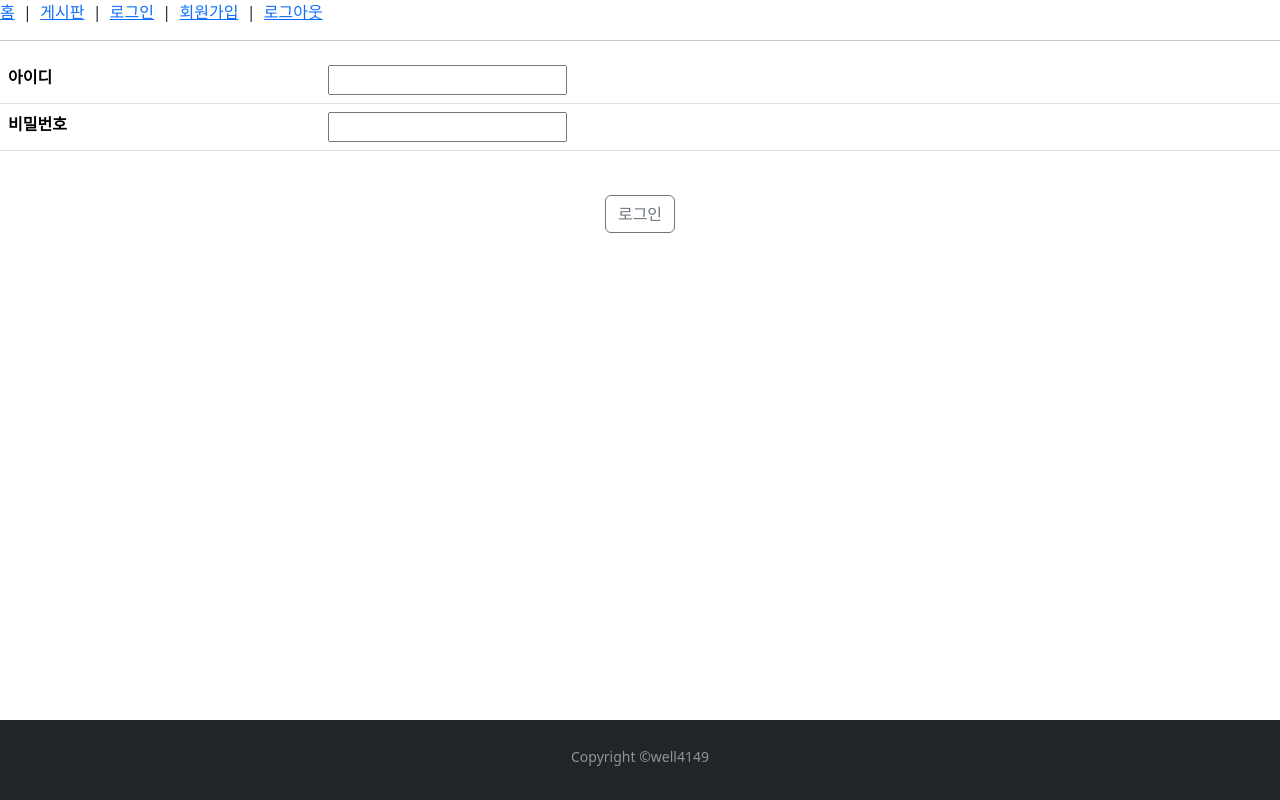
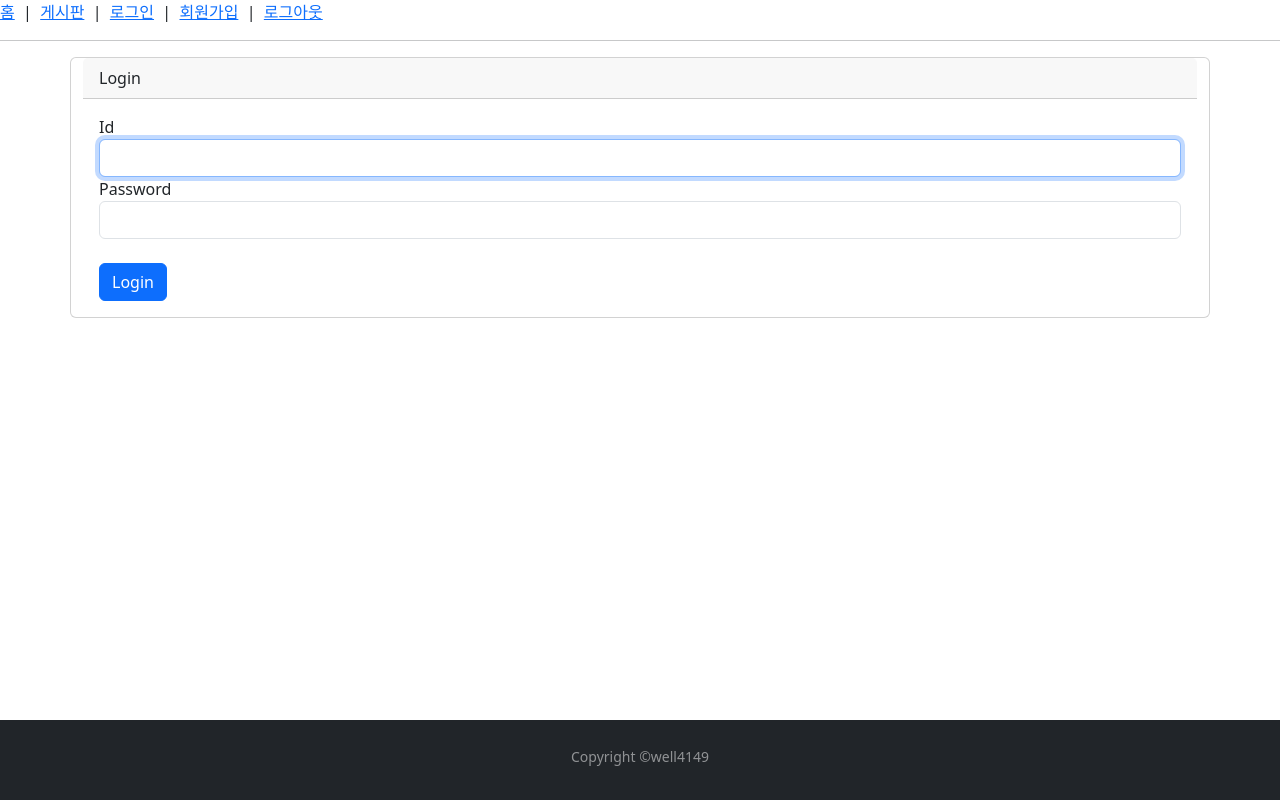
Before and after one commit to well0924/SpringBoot-React, a React (Create React App) app in the folder frontend/: page /login in a window 1280 px wide. Built offline with nearby package versions, Linux system fonts and the light colour scheme.

Commit message:
refactor : 로그인 화면 변경

```diff
--- a/frontend/src/Component/Member/Login.js
+++ b/frontend/src/Component/Member/Login.js
@@ -3,6 +3,7 @@ import {useState, useContext} from "react";
 import { useNavigate } from "react-router-dom";
 import { AuthContext } from "../../Context/AuthProvider";
 import {HttpHeadersContext} from "../../Context/HttpHeaderProvider";
+import Button from "react-bootstrap/Button";
 
 function Login(){
 
@@ -52,28 +53,28 @@ function Login(){
     }
 
     return(
-        <div>
-            <table className="table">
-                <tbody>
-                <tr>
-                    <th className="col-3">아이디</th>
-                    <td>
-                        <input type="text" value={id} onChange={changeId} size="50px" />
-                    </td>
-                </tr>
-
-                <tr>
-                    <th>비밀번호</th>
-                    <td>
-                        <input type="password" value={pwd} onChange={changePwd} size="50px" />
-                    </td>
-                </tr>
-                </tbody>
-            </table>
-            <br/>
-
-            <div className="my-1 d-flex justify-content-center">
-                <button className="btn btn-outline-secondary" onClick={login}><i className="fas fa-sign-in-alt"></i> 로그인</button>
+        <div className="container">
+            <div className="row justify-content-md-center">
+                <div className="card">
+                    <div className="card-header">Login</div>
+                    <div className="card-body">
+                        <form>
+                            <div className="form-group">
+                                <label htmlFor="exampleInputEmail1">Id</label>
+                                <input type="input" className="form-control" aria-describedby="emailHelp"
+                                       autoFocus
+                                       value={id} onChange={changeId}/>
+                            </div>
+                            <div className="form-group">
+                                <label htmlFor="exampleInputPassword1">Password</label>
+                                <input type="password" className="form-control" value={pwd}
+                                       onChange={changePwd}/>
+                            </div>
+                            <br/>
+                            <Button onClick={login} type={"button"}>Login</Button>
+                        </form>
+                    </div>
+                </div>
             </div>
         </div>
     )
--- a/frontend/src/Component/Member/Logout.js
+++ b/frontend/src/Component/Member/Logout.js
@@ -10,7 +10,7 @@ function Logout() {
 
     const logout = () => {
 
-        localStorage.removeItem("bbs_access_token");
+        localStorage.removeItem("accessToken");
         localStorage.removeItem("id");
 
         alert(auth + "님, 성공적으로 로그아웃 됐습니다 🔒");
```
